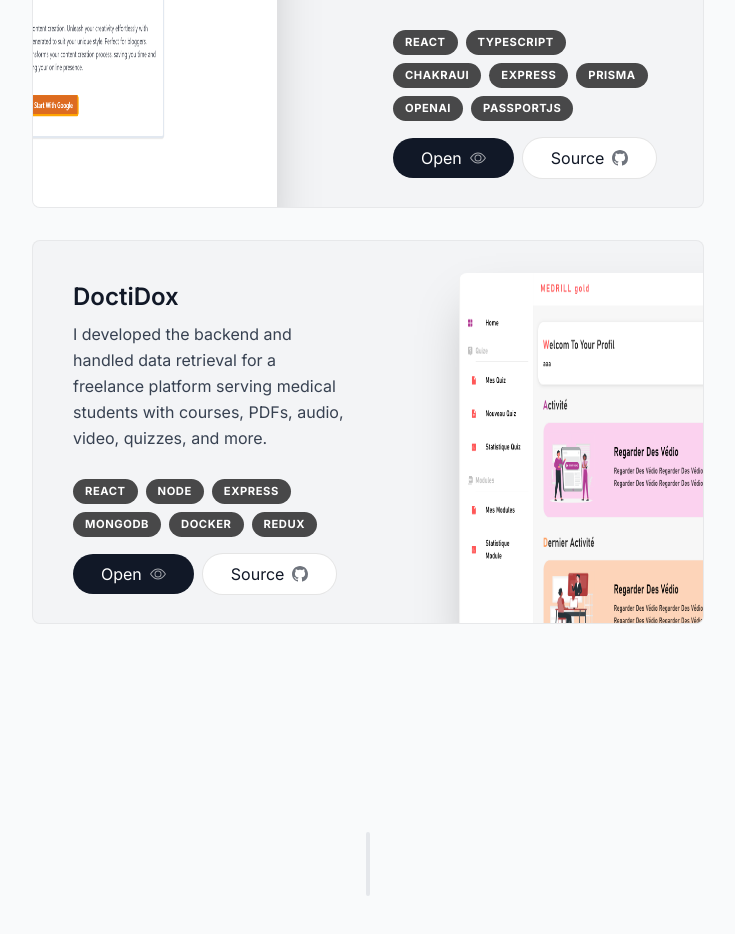
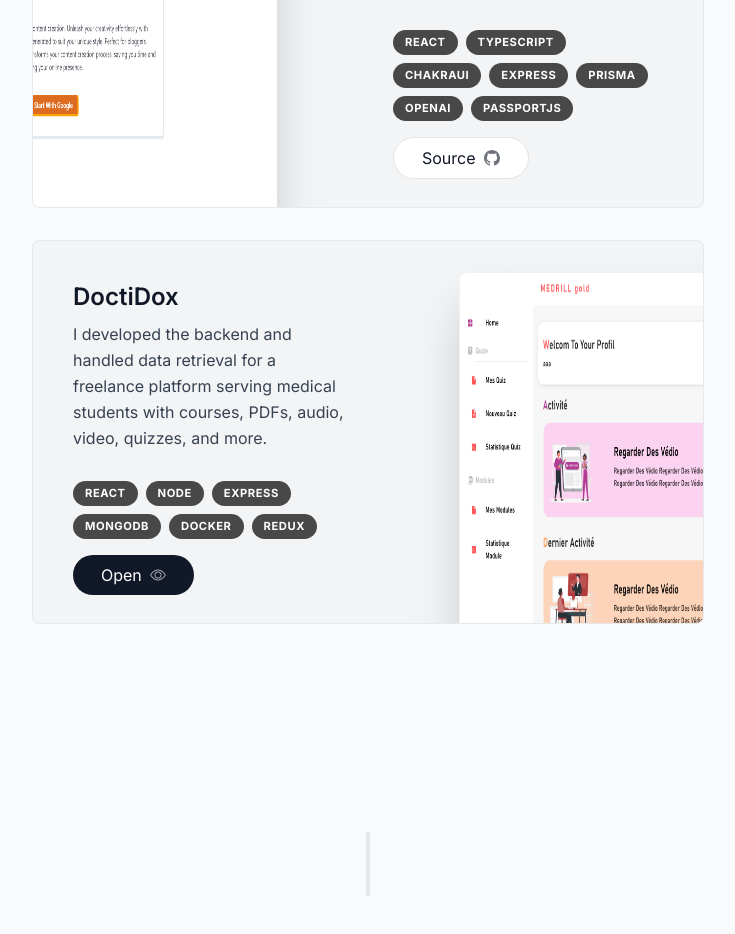
Before and after one commit to bouakram/portfolio-website, a Next.js app: page / in a window 1280 px wide. Shown: the part 3260-4194 px from the top of the page, without its empty margins (272-1007 px from the left). Built offline with nearby package versions, Linux system fonts and the light colour scheme.

Commit message:
updating the visibility buttons

```diff
--- a/components/project.tsx
+++ b/components/project.tsx
@@ -38,27 +38,27 @@ function Project({ title, description, tags, imageUrl, demo, git }: ProjectProps
                         ))}
                     </ul>
                     <div className='flex gap-2 mt-4 items-center'>
-                        <a
+                        {demo !== "#" && <a
                             className="group bg-gray-900 text-white px-7 py-2 flex items-center gap-2 rounded-full outline-none focus:scale-110 hover:scale-110 hover:bg-gray-950 active:scale-105 transition cursor-pointer"
                             // onClick={() => demo === "#" && toast("coming soon!", {
                             //     icon: <BiTimeFive className='text-orange-500' />,
                             // })}
-                            aria-disabled={demo === "#" ? true : undefined}
-                            href={demo !== "#" ? demo : undefined}
-                            target={demo !== "#" ? '_blank' : undefined}
+                            // aria-disabled={demo === "#" ? true : undefined}
+                            href={demo}
+                            target={'_blank'}
                         >
                             Open{" "}
                             <BsEye className="opacity-60 transition" />
-                        </a>
-                        <a
+                        </a>}
+                        {git !== "#" && <a
                             className="group bg-white px-7 py-2 flex items-center gap-2 rounded-full outline-none focus:scale-110 hover:scale-110 active:scale-105 transition cursor-pointer borderBlack dark:bg-white/10"
-                            aria-disabled={git === "#" ? true : undefined}
-                            href={git !== "#" ? git : undefined}
-                            target={git !== "#" ? '_blank' : undefined}
+                            // aria-disabled={git === "#" ? true : undefined}
+                            href={git}
+                            target={'_blank'}
                         >
                             Source{" "}
                             <BsGithub className="opacity-60 transition" />
-                        </a>
+                        </a>}
                     </div>
                 </div>
                 <Image src={imageUrl} alt="Projects i worked" quality={95} className='hidden sm:block absolute top-8 -right-52 w-[28.25rem] h-full rounded-lg shadow-2xl group-even:right-[initial] group-even:-left-52 group-hover:scale-[1.05] group-hover:-translate-x-6 group-hover:-translate-y-6 group-even:group-hover:translate-x-6 group-even:group-hover:-translate-y-6 transition' />
```
